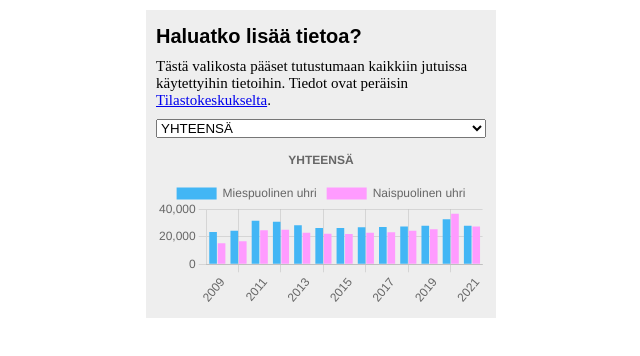
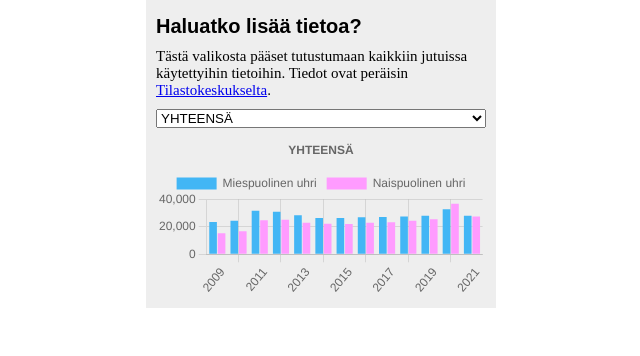
Before and after one commit to henriforss/crime-graph, a plain HTML site: page index.html in a window 1280 px wide. Shown: the whole page, without its empty margins (319-959 px from the left). Drawn offline with nearby package versions, Linux system fonts and the light colour scheme.

Commit message:
minor fix css

```diff
--- a/styles.css
+++ b/styles.css
@@ -6,7 +6,7 @@
 
 #app {
   display: block;
-  margin: 10px auto;
+  margin: 0px auto;
   width: 350px;
   padding: 10px;
   background-color: #eee;
```
